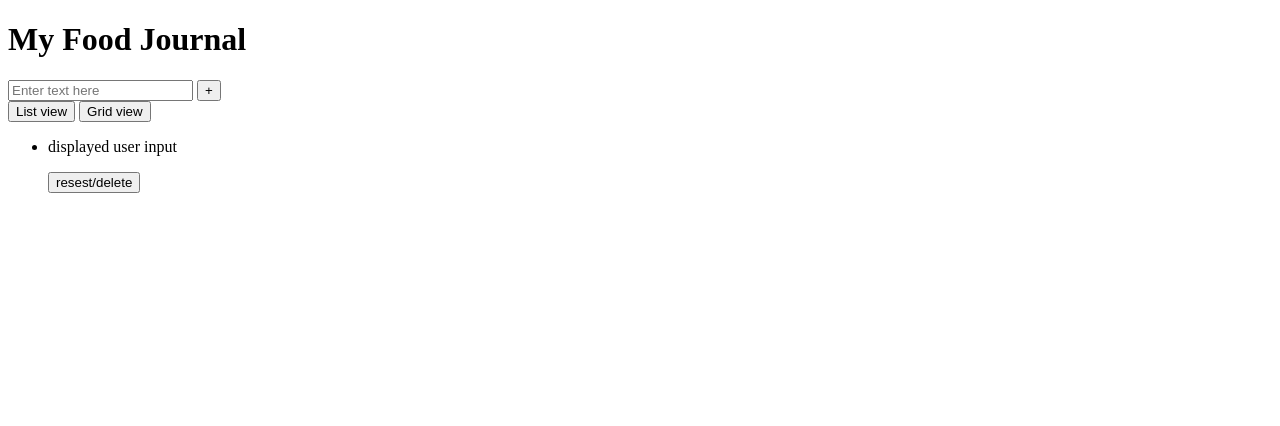
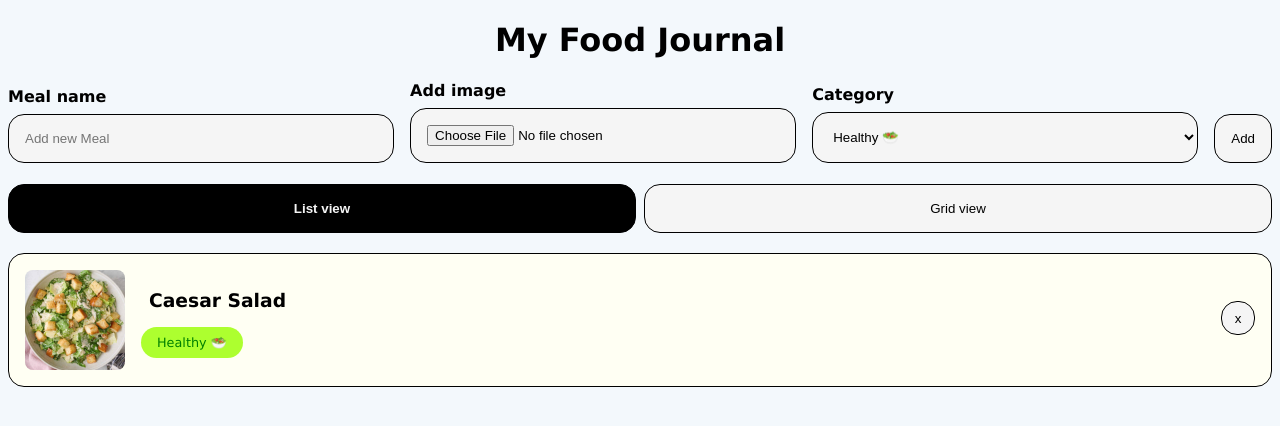
Before and after one commit to lynng-dev/MAInD-Creative-Coding-Foundations-2025, a plain HTML site: page Assignments/Assignment-01/index.html in a window 1280 px wide. Both pictures are taken after a click on the button "List view". Drawn offline with Linux system fonts and the light colour scheme.

Commit message:
Update assignment & lesson

```diff
--- a/Assignments/Assignment-01/assets/script.js
+++ b/Assignments/Assignment-01/assets/script.js
@@ -0,0 +1,92 @@
+//main container --> meal container
+const mealContainer = document.getElementById('meal-container');
+
+//butttons
+const listButton = document.getElementById('list-btn');
+const gridButton = document.getElementById('grid-btn');
+
+//elements
+const addForm = document.getElementById('add-meal-form');
+const nameInput = document.getElementById('meal-name');
+const imgInput = document.getElementById('meal-img');
+const tagInput = document.getElementById('meal-tag');
+
+//meal container
+
+//event listeners
+//list toggle
+listButton.addEventListener('click', () => {
+        mealContainer.classList.remove('grid-view');
+        mealContainer.classList.add('list-view');
+
+        //toggle active state
+        listButton.classList.add('active');
+        gridButton.classList.remove('active');
+    });
+
+//grid toggle
+gridButton.addEventListener('click', () => {
+        mealContainer.classList.remove('list-view');
+        mealContainer.classList.add('grid-view');
+
+        //toggle active state
+        gridButton.classList.add('active');
+        listButton.classList.remove('active');
+    });
+
+// add new meal card after click "add"
+addForm.addEventListener('submit', (event) => {
+        event.preventDefault(); // Stop the page from reloading
+        addMeal();
+    });
+
+//remove meal
+mealContainer.addEventListener('click', (event) => {
+        // Check if the specific thing we clicked was a remove button
+        if (event.target.classList.contains('remove-btn')) {
+            // Find the parent 'li' (the .meal-card) and remove it
+            const cardToRemove = event.target.closest('li.meal-card');
+            if (cardToRemove) {
+                cardToRemove.remove();
+            }
+        }
+    });
+
+
+//create & add new meal card with img
+function addMeal() {
+        const name = nameInput.value;
+        const tagValue = tagInput.value;
+        const tagText = tagInput.options[tagInput.selectedIndex].text;
+
+        const file = imgInput.files[0];
+
+        if (!file) {
+        alert("Please select an image file.");
+        return;
+        }
+
+        const reader = new FileReader();
+
+        reader.onload = function(e) {
+            const imageUrl = e.target.result;
+
+            const mealCard = document.createElement('li');
+            mealCard.classList.add('meal-card');
+
+            mealCard.innerHTML = `
+                <img src="${imageUrl}" alt="${name}">
+                <div class="meal-content">
+                    <h3>${name}</h3>
+                    <span class="tag tag-${tagValue}">${tagText}</span>
+                </div>
+                <button class="remove-btn">x</button>
+            `;
+
+            mealContainer.appendChild(mealCard);
+
+            addForm.reset();
+            };
+
+            reader.readAsDataURL(file);
+        }
--- a/Assignments/Assignment-01/assets/style.css
+++ b/Assignments/Assignment-01/assets/style.css
@@ -0,0 +1,179 @@
+/* general */
+html{
+    font-size: 16px;
+    font-family: 'Lucida Sans', 'Lucida Sans Regular', 'Lucida Grande', 'Lucida Sans Unicode', Geneva, Verdana, sans-serif;
+    background-color:rgb(243, 248, 252);
+}
+
+h1{
+    text-align: center;
+}
+label{
+    display: block;
+    font-weight: bold;
+    margin-bottom: 0.5rem;
+}
+
+input, button, select {
+    margin-bottom: 0.3rem;
+    padding: 0;
+    border: none;
+    background-color: whitesmoke;
+    color: black;
+    outline: none;
+    box-sizing: border-box;
+    align-items: center;
+}
+
+button {
+    border: 1px solid black;
+    color: black;
+    padding: 1rem;
+    border-radius: 1rem;
+}
+
+button:hover{
+    cursor:crosshair;
+    background-color: black;
+    color:whitesmoke;
+}
+
+
+/* input & add button*/
+#add-meal-form{
+    display: grid;
+    grid-template-columns: 1fr;
+    gap: 1rem;
+    margin-bottom: 1rem;
+}
+
+/* remove button*/
+.remove-btn{
+    position: absolute;
+    top: 1rem;
+    right: 1rem;
+    display: flex;
+    justify-content: center;
+    align-items: center;
+    width: 30px;
+    height: 30px;
+    /* text-align: center; */
+}
+
+
+#add-meal-form input,
+#add-meal-form select {
+    width: 100%;
+    border: 1px solid black;
+    border-radius: 1rem;
+    padding: 1rem;
+    border-radius: 1rem;
+}
+
+/* tag(healthy etc.) dropdown*/
+.tag{
+ display: inline-block;
+ padding: 0.5rem 1rem;
+ border-radius: 1rem;
+ margin-top: 0.5rem;
+ font-family: 'Lucida Sans', 'Lucida Sans Regular', 'Lucida Grande', 'Lucida Sans Unicode', Geneva, Verdana, sans-serif;
+ font-size: 0.8rem;
+}
+.tag-healthy{
+    background-color: greenyellow;
+    color: green;
+}
+.tag-dessert{
+    background-color: burlywood;
+    color: brown;
+}
+.tag-quick{
+    background-color: azure;
+    color: blue;
+}
+
+
+/* view list/grid toggle*/
+#view-toggle-container{
+    display: flex;
+    gap: 0.5rem;
+}
+.toggle-btn{
+    width:50%
+}
+.toggle-btn.active {
+    background-color: black;
+    color: whitesmoke;
+    font-weight: bold;
+}
+
+/*grid*/
+#meal-container{
+    display:grid;
+    grid-template-columns:repeat(2, 1fr);
+    gap: 0.5rem;
+}
+ul{
+    padding: 0;
+}
+
+/* meal-card*/
+.meal-card{
+    position: relative;
+    overflow: hidden;
+    padding: 1rem;
+    background-color:rgb(255, 255, 243);
+    border: 1px solid black;
+    border-radius: 1rem;
+    list-style-type: none;
+}
+.meal-card img{
+    width: 100%;
+    height: 200px;
+    object-fit: cover;
+    display: block;
+    border-radius: 0.5rem;
+}
+.meal-card h3{
+    margin: 0.5rem;
+}
+
+
+/* Pinboard meal grid */
+/* list view */
+#meal-container.list-view{
+    display: block;
+    padding-left: 0;
+}
+#meal-container.list-view .meal-card{
+    display: flex;
+    align-items: center;
+    justify-content: space-between;
+    padding-right: 1rem;
+    margin-bottom: 0.5rem;
+}
+#meal-container.list-view img{
+    width: 100px;
+    height: 100px;
+    margin-right: 1rem;
+}
+#meal-container.list-view .meal-content{
+    flex-grow: 1;
+
+}
+#meal-container.list-view .remove-btn{
+    position: static;
+    margin-left: 1rem;
+}
+
+
+/*responsive for desktop */
+ @media (min-width: 768px) {
+    #add-meal-form {
+    grid-template-columns: 1fr 1fr 1fr auto;
+    align-items: end;
+    }
+    #meal-container{
+    grid-template-columns:repeat(3, 1fr);
+}
+  }
--- a/Assignments/Assignment-01/index.html
+++ b/Assignments/Assignment-01/index.html
@@ -12,24 +12,42 @@
     <header>
         <h1>My Food Journal</h1>
         <!-- Input & add button-->
-         <div id="add-container">
-        <input type="text" id="text-input" placeholder="Enter text here">
-        <button id="add-btn">+</button>
-         </div>
-
+        <form id="add-meal-form">
+            <div id="add-container">
+                <label for="meal-name">Meal name</label>
+                <input type="text" id="meal-name" placeholder="Add new Meal">
+            </div>
+            <div>
+                <label for="meal-img">Add image</label>
+                <input type="file" id="meal-img" accept="image/*" required>
+            </div>
+            <div>
+                <label for="meal-tag">Category</label>
+                <select id="meal-tag">
+                    <option value="healthy">Healthy 🥗</option>
+                    <option value="quick">Quick & Easy 🍕</option>
+                    <option value="dessert">Dessert 🍪</option>
+                </select>
+            </div>
+            <button type="submit" id="add-btn">Add</button>
+        </form>
          <!-- view list mode toggle -->
-        <nav>
-            <button id="list-btn">List view</button>
-            <button id="grid-btn">Grid view</button>
-        </nav>
+        <div id="view-toggle-container">
+            <button id="list-btn" class="toggle-btn">List view</button>
+            <button id="grid-btn" class="toggle-btn active">Grid view</button>
+        </div>
     </header>
     <main>
-         <!-- list -->
-         <!-- toggle between "card-view" & "list-view" class-->
-        <ul id="" class="">
-            <li>
-                <p>displayed user input</p>
-                <button id="reset-btn">resest/delete</button>
+         <!-- list/grid -->
+         <!-- toggle between grid-view & list-view class-->
+        <ul id="meal-container" class="grid">
+            <li class="meal-card">
+                <img src="assets/images/Caesar-Salad.jpg" alt="Caesar Salad">
+                <div class="meal-content">
+                    <h3>Caesar Salad</h3>
+                    <span class="tag tag-healthy">Healthy 🥗</span>
+                </div>
+                <button class="remove-btn">x</button>
             </li>
         </ul>
     </main>
--- a/Lessons/Lesson-03/assets/script.js
+++ b/Lessons/Lesson-03/assets/script.js
@@ -1,7 +1,8 @@
 //butttons
 const addButton = document.getElementById('add-btn');
 const listButton = document.getElementById('list-view-btn');
-const cardButton = document.getElementById('card-view-btn');
+const cardButton = document.getElementById('grid-view-btn');
+const removeButton = document.getElementById('remove-btn');
 
 //elements
 const taskInput = document.getElementById('task-input');
```
Also changed, not shown: Lessons/Lesson-04/Functions/index.html (added, +12 -0 lines), Lessons/Lesson-04/Functions/script.js (added, +50 -0 lines), Assignments/Assignment-01/assets/images/Caesar-Salad.jpg (added), Assignments/Assignment-01/assets/images/Cookies.jpeg (added), Assignments/Assignment-01/assets/images/Pizza.jpg (added), 4 other files.
